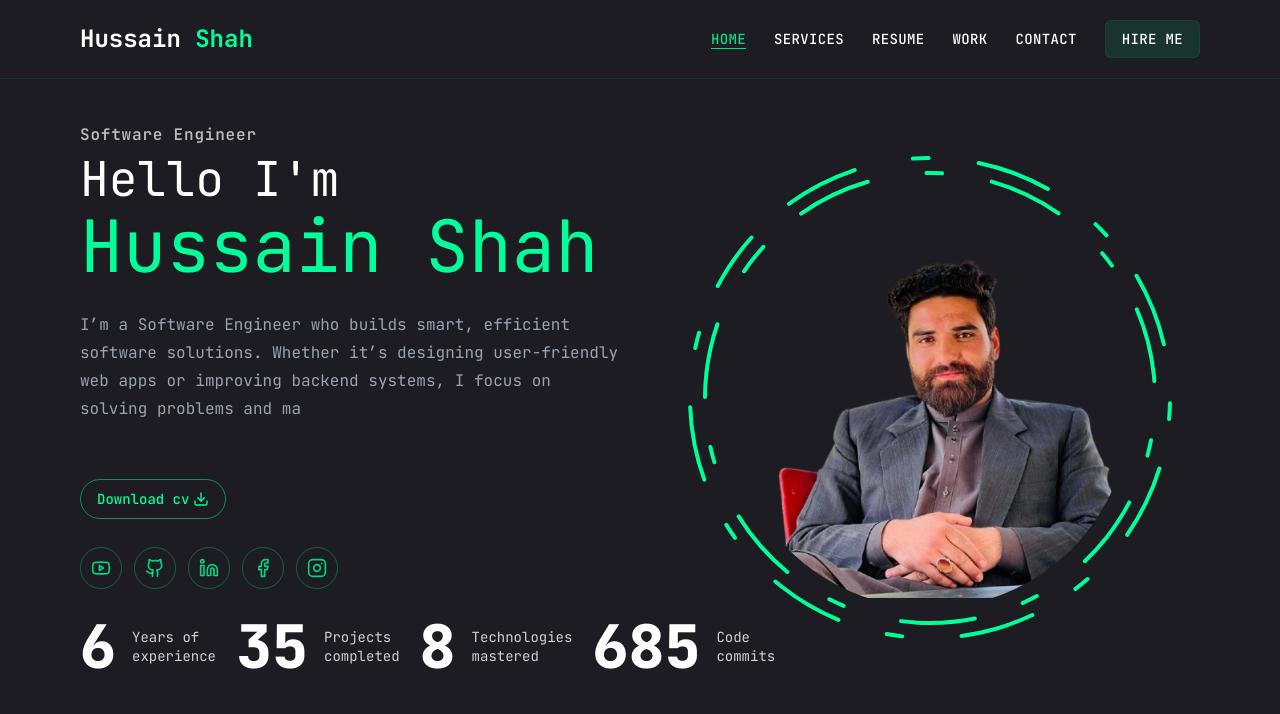
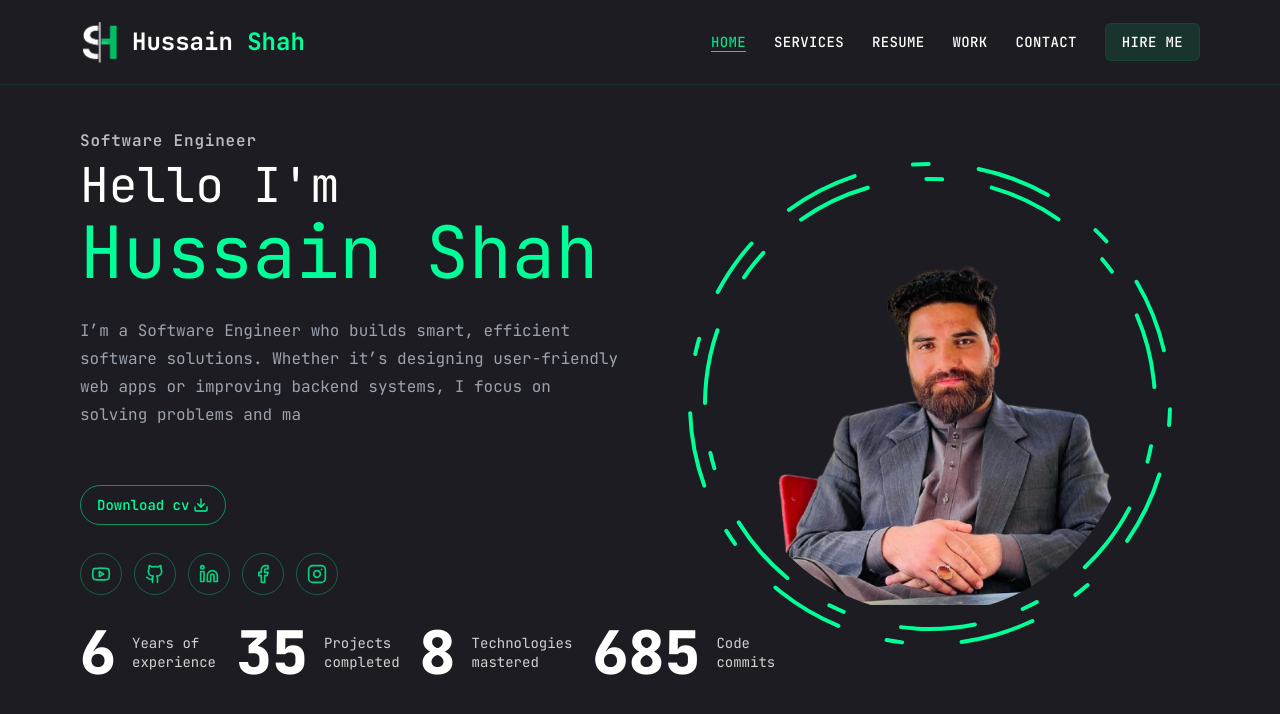
Before and after one commit to HussainShah-786/My-Portfolio-Nextjs-, a Next.js app: page / in a window 1280 px wide. Shown: the top 714 px of the page. Built offline with nearby package versions, Linux system fonts and the light colour scheme.

Commit message:
change logo

```diff
--- a/components/Header.tsx
+++ b/components/Header.tsx
@@ -7,6 +7,7 @@ import Link from "next/link";
 import { usePathname } from "next/navigation";
 import { Menu } from "lucide-react";
 import Sidebar from "./Sidebar";
+import Image from "next/image";
 
 const Header = () => {
   const pathname = usePathname();
@@ -19,7 +20,16 @@ const Header = () => {
   return (
     <header className="border-b border-b-hoverColor/10 sticky top-0 z-50 bg-bodyColor">
       <Container className="flex items-center justify-between py-5">
+        <div className="flex items-center gap-3">
+        <Image
+          src="/imagelogo.png"
+          width={40}
+          height={40}
+          alt="Picture of the author"
+        />
         <Logo title="Hussain" subtitle="Shah" />
+        </div>
+
         <div className="hidden md:flex items-center gap-7 text-sm uppercase tracking-wide font-medium">
           {NavbarData?.map((item) => (
             <Link
```
Also changed, not shown: public/imagelogo.png (added).
